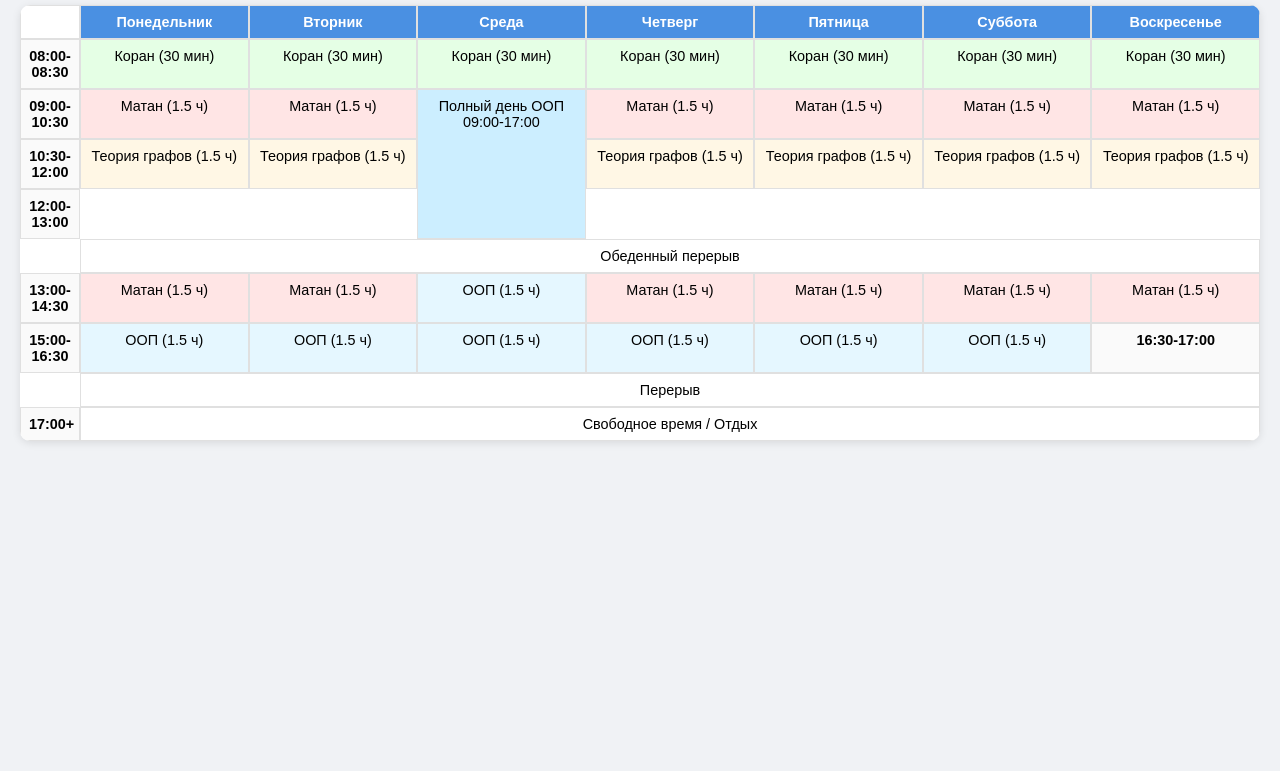
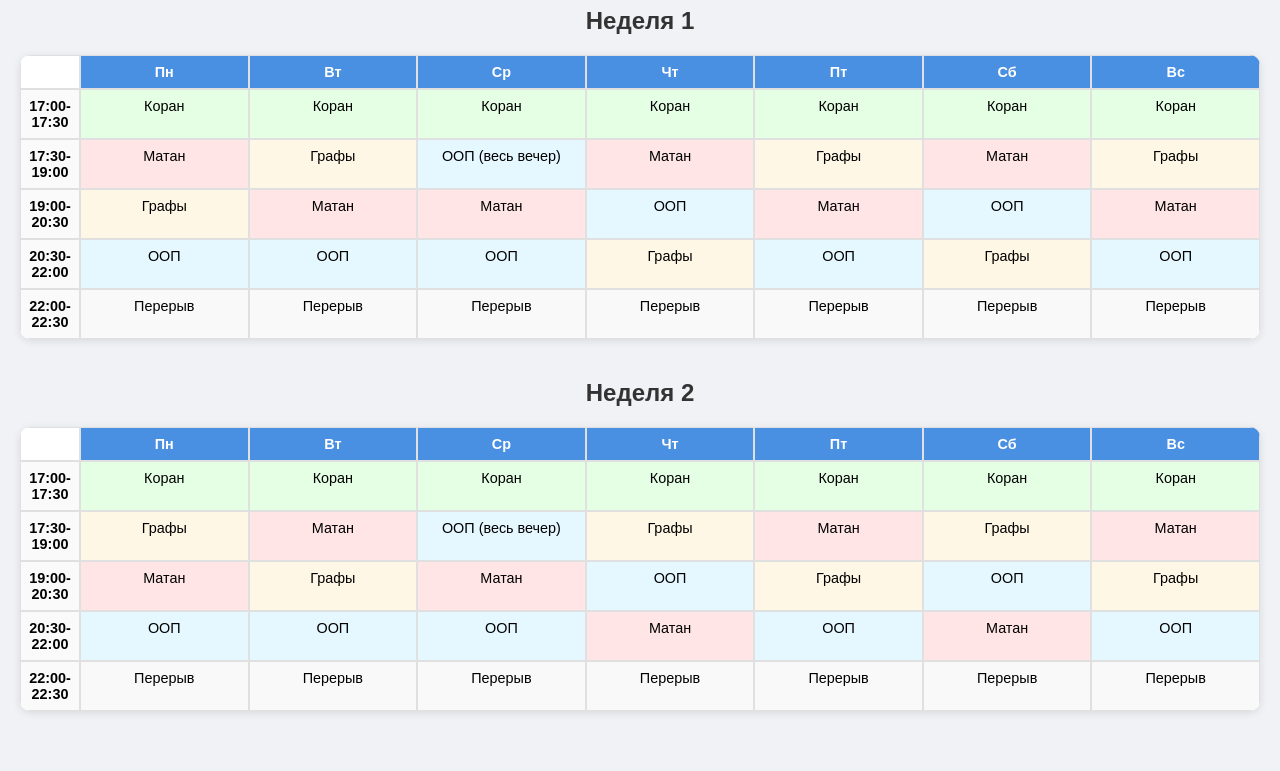
Before and after one commit to aziz22-rasulov/schedule, a plain HTML site: page index.html in a window 1280 px wide. Shown: the part 93-864 px from the top of the page. Before the commit the page ends 800 px from the top, so only its background shows below. Drawn offline with Linux system fonts and the light colour scheme.

Commit message:
Update index.html

```diff
--- a/index.html
+++ b/index.html
@@ -3,21 +3,12 @@
 <head>
   <meta charset="UTF-8">
   <meta name="viewport" content="width=device-width, initial-scale=1.0">
-  <title>Мое Расписание на Неделю</title>
+  <title>Расписание на 2 недели (вечернее)</title>
   <style>
-    body {
-      font-family: Arial, sans-serif;
-      background: #f0f2f5;
-      margin: 0;
-      padding: 20px;
-    }
-    h1 {
-      text-align: center;
-      margin-bottom: 20px;
-      font-size: 2em;
-      color: #333;
-    }
-    .schedule {
+    body { font-family: Arial, sans-serif; background: #f0f2f5; margin: 0; padding: 20px; }
+    h1, h2 { text-align: center; color: #333; }
+    .schedule { margin-bottom: 40px; }
+    .grid {
       display: grid;
       grid-template-columns: 60px repeat(7, 1fr);
       background: white;
@@ -25,84 +16,58 @@
       overflow: hidden;
       box-shadow: 0 2px 8px rgba(0,0,0,0.1);
     }
-    .schedule div {
-      border: 1px solid #e0e0e0;
-      padding: 8px;
-      font-size: 0.9em;
-      text-align: center;
-    }
+    .grid div { border: 1px solid #e0e0e0; padding: 8px; font-size: 0.9em; text-align: center; }
     .header { background: #4a90e2; color: white; font-weight: bold; }
     .time   { background: #fafafa; font-weight: bold; }
     .matan  { background: #ffe5e5; }
     .oop    { background: #e5f7ff; }
     .graphs { background: #fff7e5; }
     .quran  { background: #e5ffe5; }
-    .full-oop { background: #cceeff; }
+    .free   { background: #f9f9f9; }
   </style>
 </head>
 <body>
-  <h1>Мое Расписание на Неделю</h1>
+  <h1>Моё расписание на две недели (вечернее)</h1>
+  <!-- Неделя 1 -->
   <div class="schedule">
-    <div></div>
-    <div class="header">Понедельник</div>
-    <div class="header">Вторник</div>
-    <div class="header">Среда</div>
-    <div class="header">Четверг</div>
-    <div class="header">Пятница</div>
-    <div class="header">Суббота</div>
-    <div class="header">Воскресенье</div>
+    <h2>Неделя 1</h2>
+    <div class="grid">
+      <div></div><div class="header">Пн</div><div class="header">Вт</div><div class="header">Ср</div><div class="header">Чт</div><div class="header">Пт</div><div class="header">Сб</div><div class="header">Вс</div>
 
-    <div class="time">08:00-08:30</div>
-    <div class="quran">Коран (30 мин)</div>
-    <div class="quran">Коран (30 мин)</div>
-    <div class="quran">Коран (30 мин)</div>
-    <div class="quran">Коран (30 мин)</div>
-    <div class="quran">Коран (30 мин)</div>
-    <div class="quran">Коран (30 мин)</div>
-    <div class="quran">Коран (30 мин)</div>
+      <!-- 17:00-17:30 -->
+      <div class="time">17:00-17:30</div>
+      <div class="quran">Коран</div><div class="quran">Коран</div><div class="quran">Коран</div><div class="quran">Коран</div><div class="quran">Коран</div><div class="quran">Коран</div><div class="quran">Коран</div>
+      <!-- 17:30-19:00 -->
+      <div class="time">17:30-19:00</div>
+      <div class="matan">Матан</div><div class="graphs">Графы</div><div class="oop">ООП (весь вечер)</div><div class="matan">Матан</div><div class="graphs">Графы</div><div class="matan">Матан</div><div class="graphs">Графы</div>
+      <!-- 19:00-20:30 -->
+      <div class="time">19:00-20:30</div>
+      <div class="graphs">Графы</div><div class="matan">Матан</div><!-- среда полно--> <div class="matan">Матан</div><div class="oop">ООП</div><div class="matan">Матан</div><div class="oop">ООП</div><div class="matan">Матан</div>
+      <!-- 20:30-22:00 -->
+      <div class="time">20:30-22:00</div>
+      <div class="oop">ООП</div><div class="oop">ООП</div><div class="oop">ООП</div><div class="graphs">Графы</div><div class="oop">ООП</div><div class="graphs">Графы</div><div class="oop">ООП</div>
+      <!-- 22:00-22:30 -->
+      <div class="time">22:00-22:30</div>
+      <div class="free">Перерыв</div><div class="free">Перерыв</div><div class="free">Перерыв</div><div class="free">Перерыв</div><div class="free">Перерыв</div><div class="free">Перерыв</div><div class="free">Перерыв</div>
+    </div>
+  </div>
+  <!-- Неделя 2 -->
+  <div class="schedule">
+    <h2>Неделя 2</h2>
+    <div class="grid">
+      <div></div><div class="header">Пн</div><div class="header">Вт</div><div class="header">Ср</div><div class="header">Чт</div><div class="header">Пт</div><div class="header">Сб</div><div class="header">Вс</div>
 
-    <div class="time">09:00-10:30</div>
-    <div class="matan">Матан (1.5 ч)</div>
-    <div class="matan">Матан (1.5 ч)</div>
-    <div class="full-oop" style="grid-row: span 4;">Полный день ООП<br>09:00-17:00</div>
-    <div class="matan">Матан (1.5 ч)</div>
-    <div class="matan">Матан (1.5 ч)</div>
-    <div class="matan">Матан (1.5 ч)</div>
-    <div class="matan">Матан (1.5 ч)</div>
-
-    <div class="time">10:30-12:00</div>
-    <div class="graphs">Теория графов (1.5 ч)</div>
-    <div class="graphs">Теория графов (1.5 ч)</div>
-    <div class="graphs">Теория графов (1.5 ч)</div>
-    <div class="graphs">Теория графов (1.5 ч)</div>
-    <div class="graphs">Теория графов (1.5 ч)</div>
-    <div class="graphs">Теория графов (1.5 ч)</div>
-
-    <div class="time">12:00-13:00</div>
-    <div style="grid-column: 2 / 9;">Обеденный перерыв</div>
-
-    <div class="time">13:00-14:30</div>
-    <div class="matan">Матан (1.5 ч)</div>
-    <div class="matan">Матан (1.5 ч)</div>
-    <div class="oop">ООП (1.5 ч)</div>
-    <div class="matan">Матан (1.5 ч)</div>
-    <div class="matan">Матан (1.5 ч)</div>
-    <div class="matan">Матан (1.5 ч)</div>
-    <div class="matan">Матан (1.5 ч)</div>
-
-    <div class="time">15:00-16:30</div>
-    <div class="oop">ООП (1.5 ч)</div>
-    <div class="oop">ООП (1.5 ч)</div>
-    <div class="oop">ООП (1.5 ч)</div>
-    <div class="oop">ООП (1.5 ч)</div>
-    <div class="oop">ООП (1.5 ч)</div>
-    <div class="oop">ООП (1.5 ч)</div>
-
-    <div class="time">16:30-17:00</div>
-    <div style="grid-column: 2 / 9;">Перерыв</div>
-
-    <div class="time">17:00+</div>
-    <div style="grid-column: 2 / 9;">Свободное время / Отдых</div>
+      <div class="time">17:00-17:30</div>
+      <div class="quran">Коран</div><div class="quran">Коран</div><div class="quran">Коран</div><div class="quran">Коран</div><div class="quran">Коран</div><div class="quran">Коран</div><div class="quran">Коран</div>
+      <div class="time">17:30-19:00</div>
+      <div class="graphs">Графы</div><div class="matan">Матан</div><div class="oop">ООП (весь вечер)</div><div class="graphs">Графы</div><div class="matan">Матан</div><div class="graphs">Графы</div><div class="matan">Матан</div>
+      <div class="time">19:00-20:30</div>
+      <div class="matan">Матан</div><div class="graphs">Графы</div><div class="matan">Матан</div><div class="oop">ООП</div><div class="graphs">Графы</div><div class="oop">ООП</div><div class="graphs">Графы</div>
+      <div class="time">20:30-22:00</div>
+      <div class="oop">ООП</div><div class="oop">ООП</div><div class="oop">ООП</div><div class="matan">Матан</div><div class="oop">ООП</div><div class="matan">Матан</div><div class="oop">ООП</div>
+      <div class="time">22:00-22:30</div>
+      <div class="free">Перерыв</div><div class="free">Перерыв</div><div class="free">Перерыв</div><div class="free">Перерыв</div><div class="free">Перерыв</div><div class="free">Перерыв</div><div class="free">Перерыв</div>
+    </div>
   </div>
 </body>
 </html>
```
